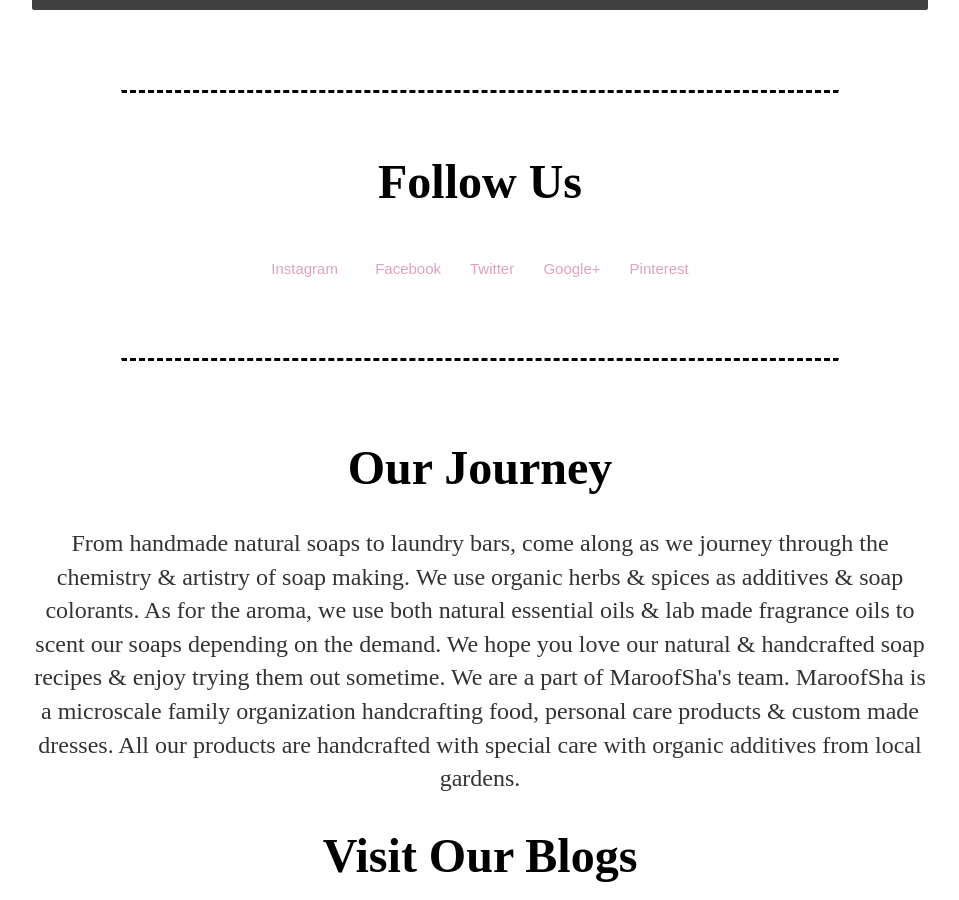
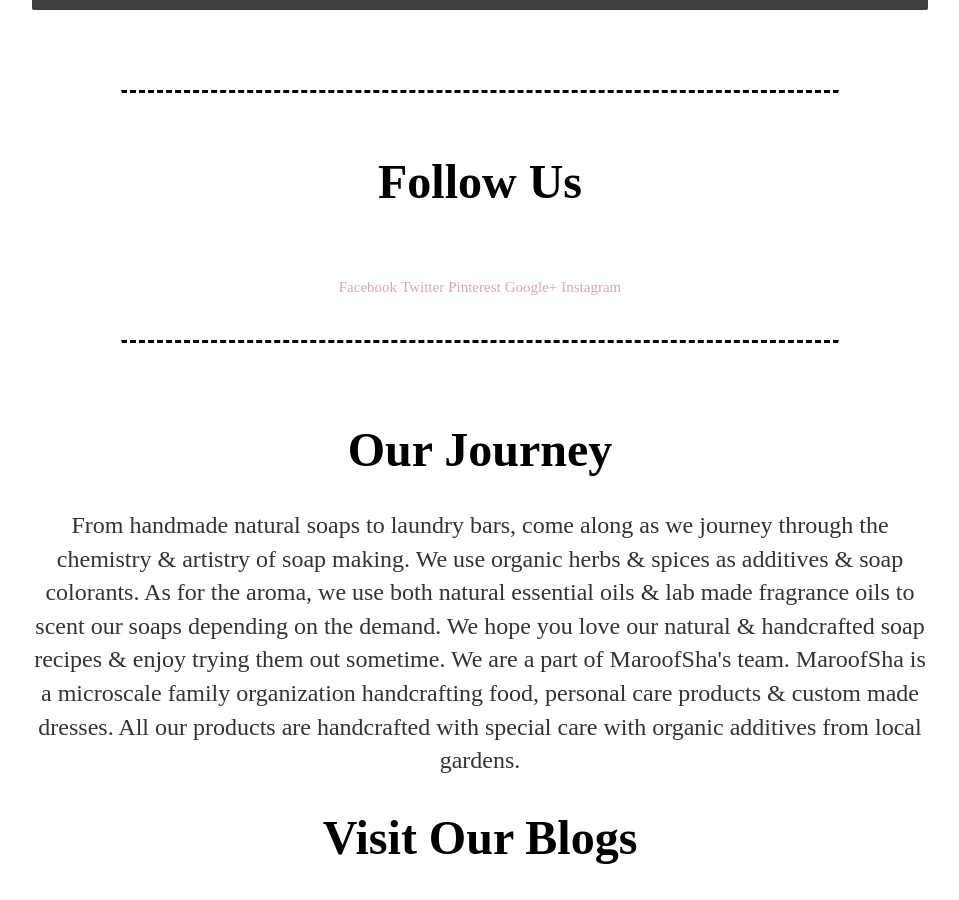
Before and after one commit to maroofsha/maroofsha.github.io, a Jekyll site: the page built from contact.html, in a window 1280 px wide and 900 px high, scrolled down 933 px. Shown: the whole window, without its empty margins (160-1119 px from the left). Built offline with Jekyll 4.4.1, drawn with Linux system fonts in a browser that asks for light colours.

Commit message:
Create contact.html

```diff
--- a/contact.html
+++ b/contact.html
@@ -333,49 +333,29 @@
 
 
  <h1>Follow Us</h1>
-    <div style="text-align: center;">
-<br /></div>
-<div style="text-align: center;">
-<a href="http://www.instagram/maroofsha" style="background-color: white;
-                                                font-family: oldenburg,
-                                                sans-serif;
-                                                font-size: 15px;"
-   target="_blank">Instagram</a>
-
-
-    <span style="background-color: 63dfe0;
-    font-family: oldenburg,
-    sans-serif;
-    font-size: 15px;">&nbsp;&nbsp; &nbsp; &nbsp;&nbsp;</span>
-
+    <div><br /></div>
+   <div><br /></div>
 
 
 
     <a href="http://www.facebook.com/maroofsha.5" style="background-color: white;
-                                                         font-family: oldenburg, sans-serif;
-                                                         font-size: 15px;" target="_blank">Facebook</a><span style="background-color: white;
-        font-family: oldenburg,
-        sans-serif; font-size: 15px;">&nbsp;&nbsp; &nbsp; &nbsp;</span>
-
+    font-family: Julee;  font-size: 15px;" target="_blank">Facebook</a>
     <a href="http://www.twitter.com/maroofsha2012" style="background-color: white;
-                                                          font-family: oldenburg, sans-serif;
-                                                          font-size: 15px;" target="_blank">Twitter</a><span style="background-color: white;
-        font-family: oldenburg, sans-serif;
-        font-size: 15px;">&nbsp;&nbsp; &nbsp; &nbsp;
+    font-family: Julee;  font-size: 15px;" target="_blank">Twitter</a>
+    <a href="http://www.pinterest.com/maroofsha2012" style="background-color: white;
+    font-family: Julee;  font-size: 15px;" target="_blank">Pinterest</a>
+    <a href="https://plus.google.com/113866337591965664296" style="background-color: white;
+    font-family: Julee;  font-size: 15px;" target="_blank">Google+</a>
+     <a href="http://www.instagram.com/maroofsha" style="background-color: white;
+    font-family: Julee;  font-size: 15px;" target="_blank">Instagram</a>
 
 
-    <a href="https://plus.google.com/113866337591965664296" target="_blank">Google+</a> &nbsp; &nbsp; &nbsp;</span>
 
-    <a href="http://www.pinterest.com/maroofsha2012" style="background-color: white;
-    font-family: oldenburg, sans-serif; font-size: 15px;" target="_blank">Pinterest</a></div>
-
-<div><br /></div>
-<div><br /></div>
 <div><br /></div>
 <div><br /></div>
 
 
-    <hr color="#fff" size="4" style="border-top: 3px dashed #000;" width="80%">
+<hr color="#fff" size="4" style="border-top: 3px dashed #000;" width="80%">
 
 <div><br /></div>
 <div><br /></div>
```
